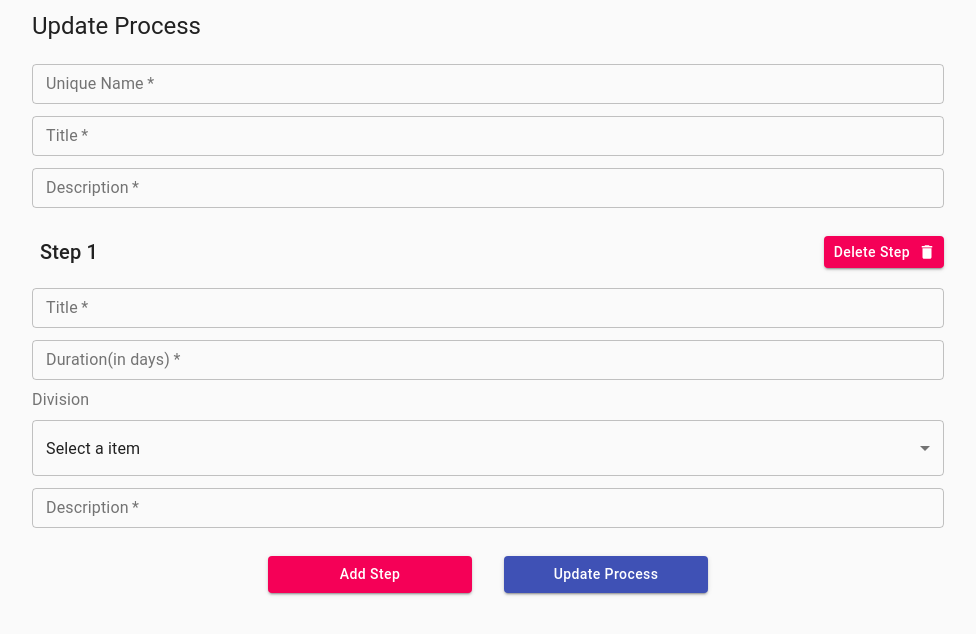
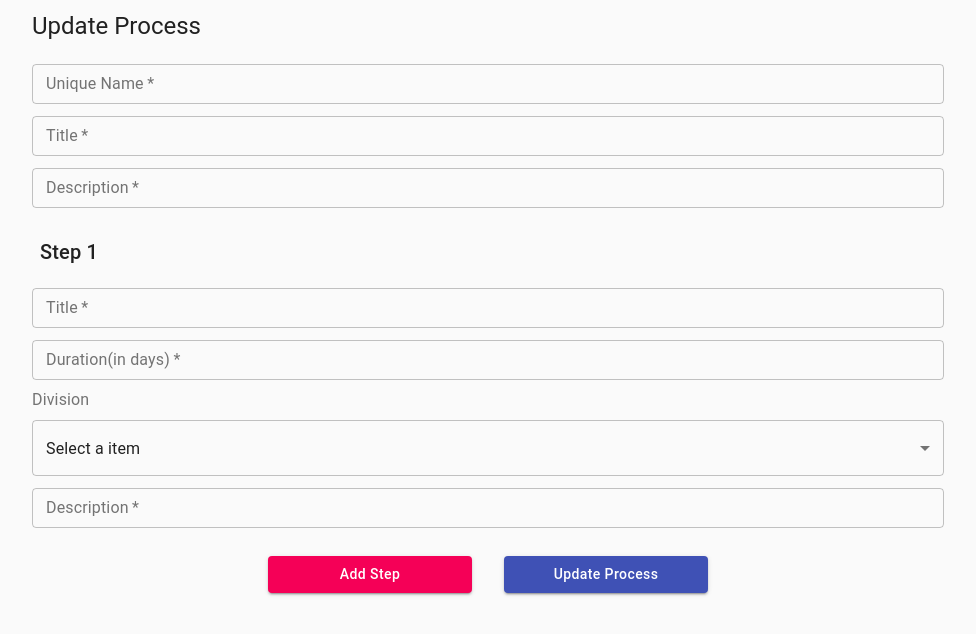
Before and after one commit to aditya81070/file-tracker-client, a React (Create React App) app: page /admin/process/update/1 in a window 1280 px wide. Shown: the top 634 px of the page, without its empty margins (152-1128 px from the left). Built offline with nearby package versions, Linux system fonts and the light colour scheme; no server answers.

Commit message:
remove delete button for step 0

```diff
--- a/src/pages/admin/Step.js
+++ b/src/pages/admin/Step.js
@@ -39,6 +39,7 @@ function Step({ step, handleInputChange, index, removeStep, classes }) {
             Step {index + 1}
           </Typography>
         </Grid>
+        {index !== 0 && (
           <Grid item>
             <Button
               variant="contained"
@@ -56,6 +57,7 @@ function Step({ step, handleInputChange, index, removeStep, classes }) {
               </Typography>
             </Button>
           </Grid>
+        )}
       </Grid>
       <TextField
         variant="outlined"
```
Lines whose indentation alone changed are shown as unchanged.
